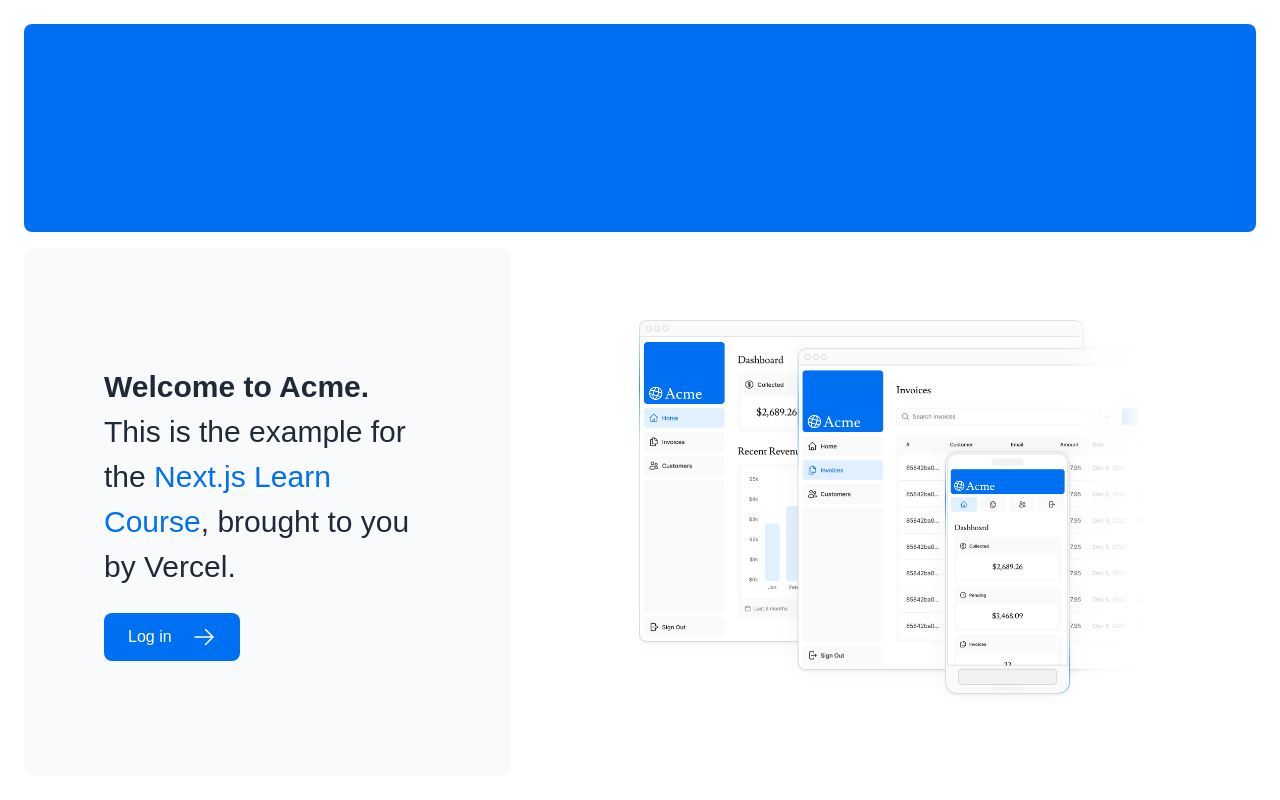
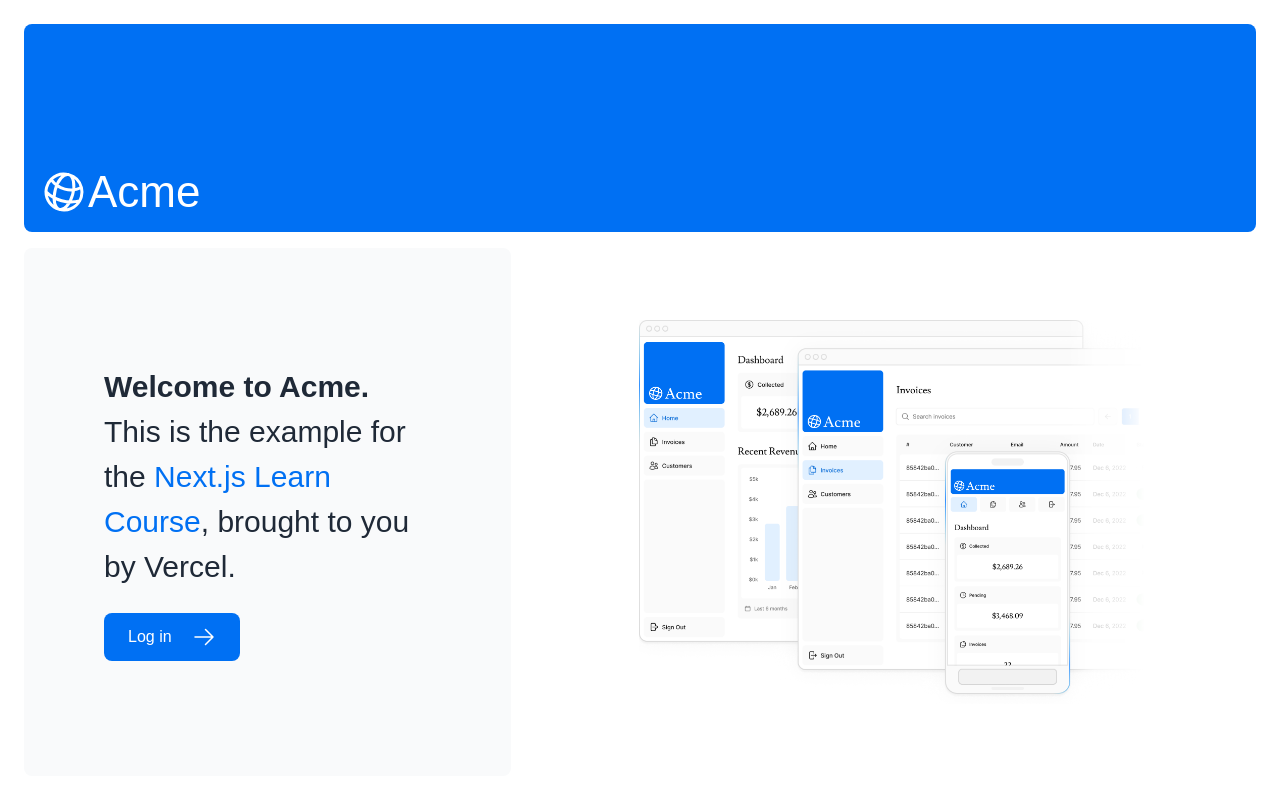
Before and after one commit to cristhian23/nextjs-dashboard, a Next.js app: page / in a window 1280 px wide. Shown: the top 800 px of the page. Built offline with nearby package versions, Linux system fonts and the light colour scheme; a web font is replaced by a local one.

Commit message:
chore: fix

```diff
--- a/app/layout.tsx
+++ b/app/layout.tsx
@@ -1,4 +1,4 @@
-import { lusitana } from "./ui/fonts";
+import { lusitana } from '@/app/ui/fonts';
 import "./ui/global.css";
 
 export default function RootLayout({
--- a/app/page.tsx
+++ b/app/page.tsx
@@ -7,6 +7,7 @@
   return (
     <main className="flex min-h-screen flex-col p-6">
       <div className="flex h-20 shrink-0 items-end rounded-lg bg-blue-500 p-4 md:h-52">
+      <AcmeLogo />
         {/* <AcmeLogo /> */}
       </div>
       <div className="mt-4 flex grow flex-col gap-4 md:flex-row">
--- a/app/ui/customers/table.tsx
+++ b/app/ui/customers/table.tsx
@@ -1,5 +1,5 @@
 import Image from 'next/image';
-import { lusitana } from '@/app/ui/fonts';
+import { lusitana } from '../fonts';
 import Search from '@/app/ui/search';
 import {
   CustomersTableType,
```
